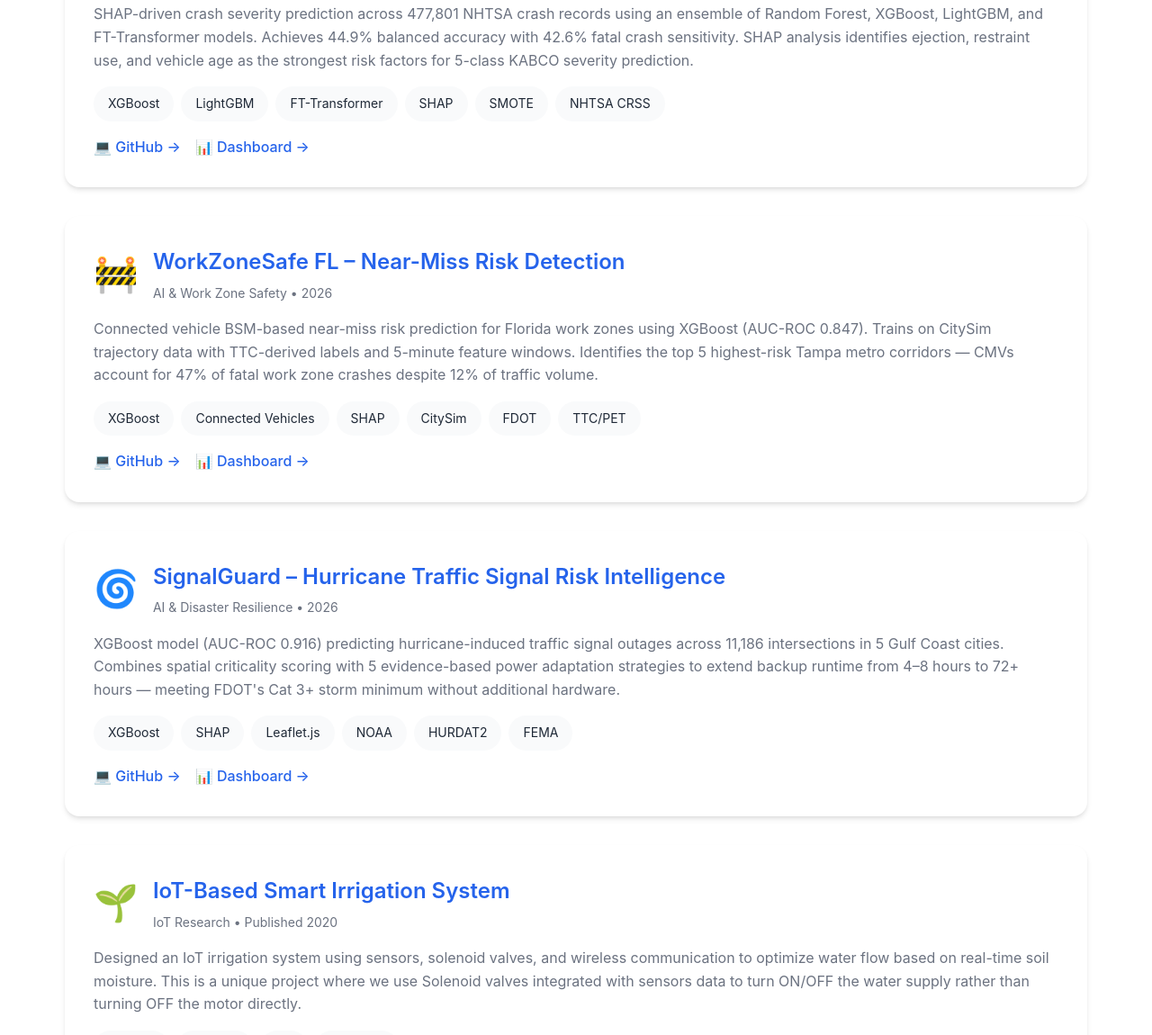
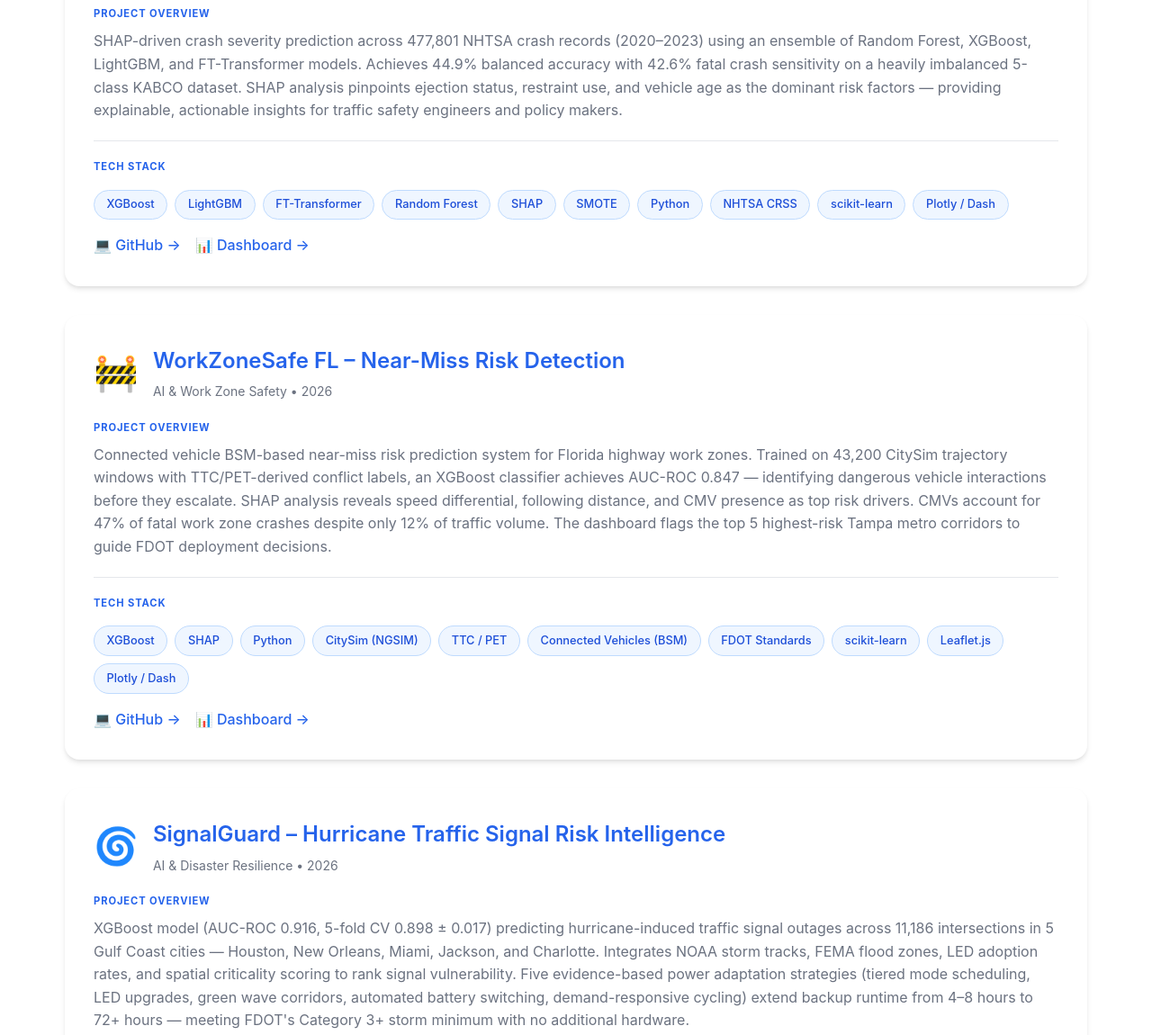
Before and after one commit to snaidu20/sai-portfolio, a plain HTML site: page index.html in a window 1280 px wide. Shown: the part 2110-3260 px from the top of the page at 90% size. Drawn offline with Linux system fonts and the light colour scheme.

Commit message:
Enhance 3 AI project cards: add Project Overview + Tech Stack sections with labeled dividers

```diff
--- a/index.html
+++ b/index.html
@@ -316,8 +316,34 @@
 
         .project-description {
             color: var(--text-light);
-            margin: 1rem 0;
+            margin: 0.5rem 0 1rem;
             line-height: 1.6;
+        }
+
+        .project-section-label {
+            font-size: 0.7rem;
+            font-weight: 700;
+            letter-spacing: 0.08em;
+            text-transform: uppercase;
+            color: var(--primary-color);
+            margin-bottom: 0.4rem;
+            margin-top: 1.25rem;
+        }
+
+        .project-divider {
+            border: none;
+            border-top: 1px solid #e5e7eb;
+            margin: 1.25rem 0 1rem;
+        }
+
+        .tag-ai {
+            background: #eff6ff;
+            color: #1d4ed8;
+            border: 1px solid #bfdbfe;
+            padding: 0.35rem 0.85rem;
+            border-radius: 2rem;
+            font-size: 0.8rem;
+            font-weight: 500;
         }
 
         .project-links {
@@ -678,16 +704,23 @@
                             <p class="project-subtitle">AI &amp; Transportation Safety • 2026</p>
                         </div>
                     </div>
+                    <p class="project-section-label">Project Overview</p>
                     <p class="project-description">
-                        SHAP-driven crash severity prediction across 477,801 NHTSA crash records using an ensemble of Random Forest, XGBoost, LightGBM, and FT-Transformer models. Achieves 44.9% balanced accuracy with 42.6% fatal crash sensitivity. SHAP analysis identifies ejection, restraint use, and vehicle age as the strongest risk factors for 5-class KABCO severity prediction.
+                        SHAP-driven crash severity prediction across 477,801 NHTSA crash records (2020–2023) using an ensemble of Random Forest, XGBoost, LightGBM, and FT-Transformer models. Achieves 44.9% balanced accuracy with 42.6% fatal crash sensitivity on a heavily imbalanced 5-class KABCO dataset. SHAP analysis pinpoints ejection status, restraint use, and vehicle age as the dominant risk factors — providing explainable, actionable insights for traffic safety engineers and policy makers.
                     </p>
+                    <hr class="project-divider">
+                    <p class="project-section-label">Tech Stack</p>
                     <div class="skill-tags">
-                        <span class="tag">XGBoost</span>
-                        <span class="tag">LightGBM</span>
-                        <span class="tag">FT-Transformer</span>
-                        <span class="tag">SHAP</span>
-                        <span class="tag">SMOTE</span>
-                        <span class="tag">NHTSA CRSS</span>
+                        <span class="tag-ai">XGBoost</span>
+                        <span class="tag-ai">LightGBM</span>
+                        <span class="tag-ai">FT-Transformer</span>
+                        <span class="tag-ai">Random Forest</span>
+                        <span class="tag-ai">SHAP</span>
+                        <span class="tag-ai">SMOTE</span>
+                        <span class="tag-ai">Python</span>
+                        <span class="tag-ai">NHTSA CRSS</span>
+                        <span class="tag-ai">scikit-learn</span>
+                        <span class="tag-ai">Plotly / Dash</span>
                     </div>
                     <div class="project-links">
                         <a href="https://github.com/snaidu20/Crashlens" target="_blank" class="project-link">
@@ -707,16 +740,23 @@
                             <p class="project-subtitle">AI &amp; Work Zone Safety • 2026</p>
                         </div>
                     </div>
+                    <p class="project-section-label">Project Overview</p>
                     <p class="project-description">
-                        Connected vehicle BSM-based near-miss risk prediction for Florida work zones using XGBoost (AUC-ROC 0.847). Trains on CitySim trajectory data with TTC-derived labels and 5-minute feature windows. Identifies the top 5 highest-risk Tampa metro corridors — CMVs account for 47% of fatal work zone crashes despite 12% of traffic volume.
+                        Connected vehicle BSM-based near-miss risk prediction system for Florida highway work zones. Trained on 43,200 CitySim trajectory windows with TTC/PET-derived conflict labels, an XGBoost classifier achieves AUC-ROC 0.847 — identifying dangerous vehicle interactions before they escalate. SHAP analysis reveals speed differential, following distance, and CMV presence as top risk drivers. CMVs account for 47% of fatal work zone crashes despite only 12% of traffic volume. The dashboard flags the top 5 highest-risk Tampa metro corridors to guide FDOT deployment decisions.
                     </p>
+                    <hr class="project-divider">
+                    <p class="project-section-label">Tech Stack</p>
                     <div class="skill-tags">
-                        <span class="tag">XGBoost</span>
-                        <span class="tag">Connected Vehicles</span>
-                        <span class="tag">SHAP</span>
-                        <span class="tag">CitySim</span>
-                        <span class="tag">FDOT</span>
-                        <span class="tag">TTC/PET</span>
+                        <span class="tag-ai">XGBoost</span>
+                        <span class="tag-ai">SHAP</span>
+                        <span class="tag-ai">Python</span>
+                        <span class="tag-ai">CitySim (NGSIM)</span>
+                        <span class="tag-ai">TTC / PET</span>
+                        <span class="tag-ai">Connected Vehicles (BSM)</span>
+                        <span class="tag-ai">FDOT Standards</span>
+                        <span class="tag-ai">scikit-learn</span>
+                        <span class="tag-ai">Leaflet.js</span>
+                        <span class="tag-ai">Plotly / Dash</span>
                     </div>
                     <div class="project-links">
                         <a href="https://github.com/snaidu20/WorkZoneSafe_FL" target="_blank" class="project-link">
@@ -736,16 +776,23 @@
                             <p class="project-subtitle">AI &amp; Disaster Resilience • 2026</p>
                         </div>
                     </div>
+                    <p class="project-section-label">Project Overview</p>
                     <p class="project-description">
-                        XGBoost model (AUC-ROC 0.916) predicting hurricane-induced traffic signal outages across 11,186 intersections in 5 Gulf Coast cities. Combines spatial criticality scoring with 5 evidence-based power adaptation strategies to extend backup runtime from 4–8 hours to 72+ hours — meeting FDOT's Cat 3+ storm minimum without additional hardware.
+                        XGBoost model (AUC-ROC 0.916, 5-fold CV 0.898 ± 0.017) predicting hurricane-induced traffic signal outages across 11,186 intersections in 5 Gulf Coast cities — Houston, New Orleans, Miami, Jackson, and Charlotte. Integrates NOAA storm tracks, FEMA flood zones, LED adoption rates, and spatial criticality scoring to rank signal vulnerability. Five evidence-based power adaptation strategies (tiered mode scheduling, LED upgrades, green wave corridors, automated battery switching, demand-responsive cycling) extend backup runtime from 4–8 hours to 72+ hours — meeting FDOT's Category 3+ storm minimum with no additional hardware.
                     </p>
+                    <hr class="project-divider">
+                    <p class="project-section-label">Tech Stack</p>
                     <div class="skill-tags">
-                        <span class="tag">XGBoost</span>
-                        <span class="tag">SHAP</span>
-                        <span class="tag">Leaflet.js</span>
-                        <span class="tag">NOAA</span>
-                        <span class="tag">HURDAT2</span>
-                        <span class="tag">FEMA</span>
+                        <span class="tag-ai">XGBoost</span>
+                        <span class="tag-ai">SHAP</span>
+                        <span class="tag-ai">Python</span>
+                        <span class="tag-ai">NOAA / HURDAT2</span>
+                        <span class="tag-ai">FEMA Flood Zones</span>
+                        <span class="tag-ai">Leaflet.js</span>
+                        <span class="tag-ai">scikit-learn</span>
+                        <span class="tag-ai">GeoJSON / Spatial Analysis</span>
+                        <span class="tag-ai">JavaScript / HTML</span>
+                        <span class="tag-ai">Chart.js</span>
                     </div>
                     <div class="project-links">
                         <a href="https://github.com/snaidu20/Signal_Guard" target="_blank" class="project-link">
```
